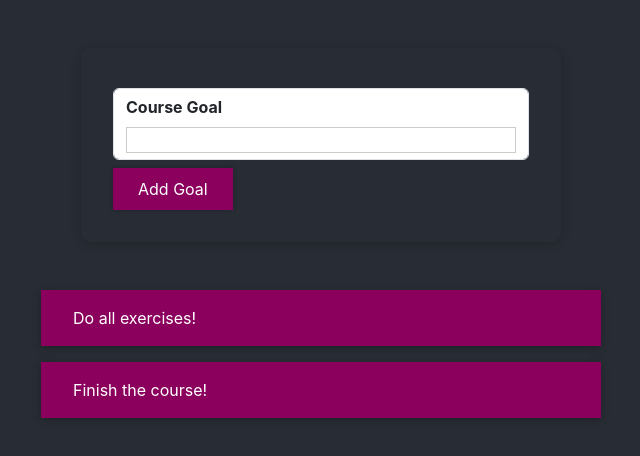
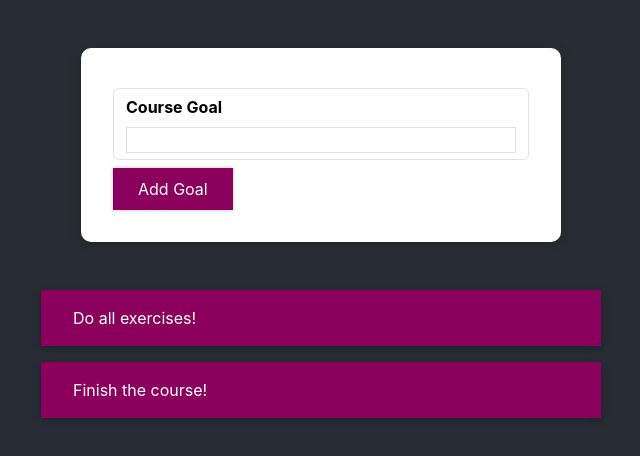
Before and after one commit to A1exEra/react-sm, a React (Create React App) app: page / in a window 1280 px wide. Shown: the top 456 px of the page, without its empty margins (319-959 px from the left). Built offline with nearby package versions, Linux system fonts and the light colour scheme.

Commit message:
set inline styles

```diff
--- a/src/App.css
+++ b/src/App.css
@@ -5,6 +5,7 @@
 }
 
 #goal-form {
+  background-color: white;
   width: 30rem;
   max-width: 90%;
   margin: 3rem auto;
--- a/src/components/CourseGoals/CourseInput/CourseInput.js
+++ /dev/null
@@ -1,29 +0,0 @@
-import React, { useState } from 'react';
-
-import Button from '../../UI/Button/Button';
-import './CourseInput.css';
-
-const CourseInput = props => {
-  const [enteredValue, setEnteredValue] = useState('');
-
-  const goalInputChangeHandler = event => {
-    setEnteredValue(event.target.value);
-  };
-
-  const formSubmitHandler = event => {
-    event.preventDefault();
-    props.onAddGoal(enteredValue);
-  };
-
-  return (
-    <form onSubmit={formSubmitHandler}>
-      <div className="form-control">
-        <label>Course Goal</label>
-        <input type="text" onChange={goalInputChangeHandler} />
-      </div>
-      <Button type="submit">Add Goal</Button>
-    </form>
-  );
-};
-
-export default CourseInput;
--- /dev/null
+++ b/src/components/CourseGoals/CourseInput/CourseInput.jsx
@@ -0,0 +1,43 @@
+import React, { useState } from "react";
+
+import Button from "../../UI/Button/Button";
+import "./CourseInput.css";
+
+const CourseInput = (props) => {
+  const [enteredValue, setEnteredValue] = useState("");
+  const [isValid, setIsValid] = useState(true);
+
+  const goalInputChangeHandler = (event) => {
+    if (event.target.value.trim().length > 0) setIsValid(true);
+    setEnteredValue(event.target.value);
+  };
+
+  const formSubmitHandler = (event) => {
+    event.preventDefault();
+    if (enteredValue.trim().length === 0) {
+      setIsValid(false);
+      return;
+    }
+    setIsValid(true);
+    props.onAddGoal(enteredValue);
+  };
+
+  return (
+    <form onSubmit={formSubmitHandler}>
+      <div className="form-control">
+        <label style={{ color: !isValid ? "red" : "black" }}>Course Goal</label>
+        <input
+          style={{
+            borderColor: isValid ? "inherit" : "red",
+            background: !isValid ? "salmon" : "transparent",
+          }}
+          type="text"
+          onChange={goalInputChangeHandler}
+        />
+      </div>
+      <Button type="submit">Add Goal</Button>
+    </form>
+  );
+};
+
+export default CourseInput;
```
